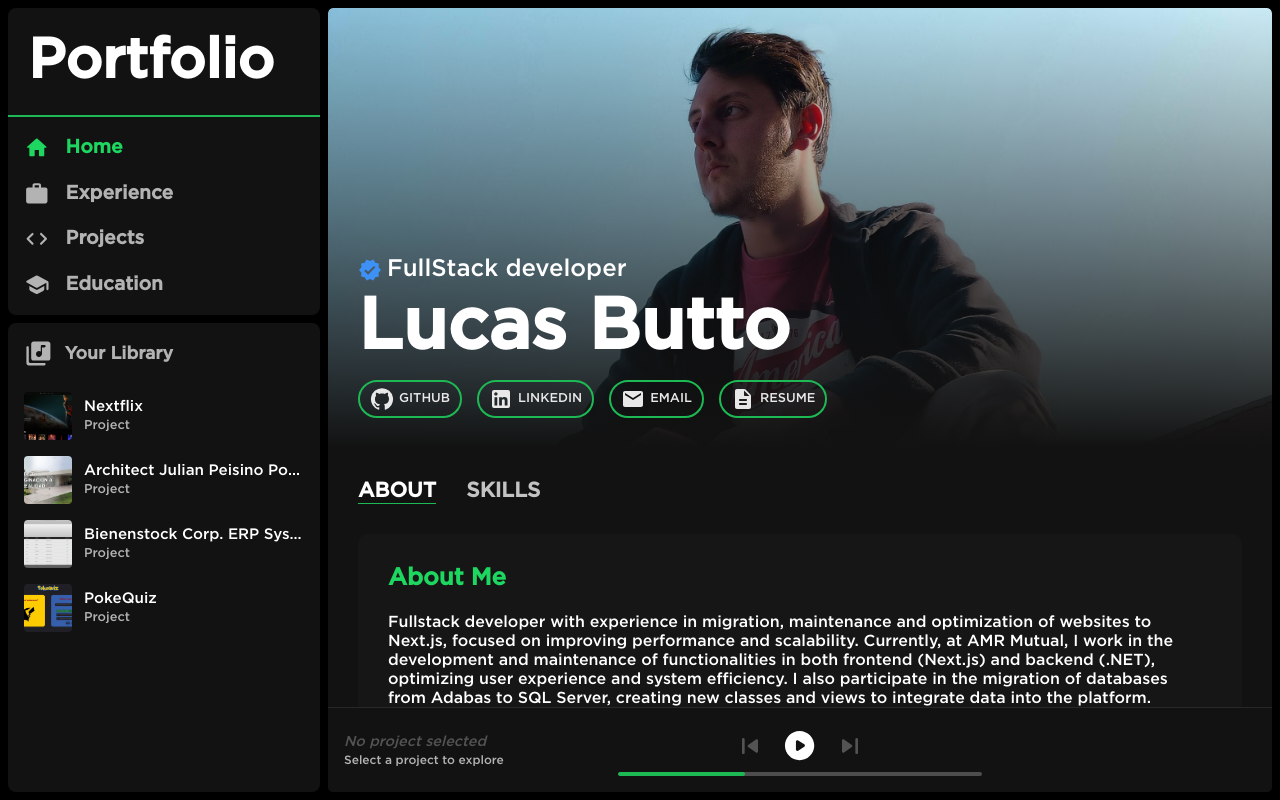
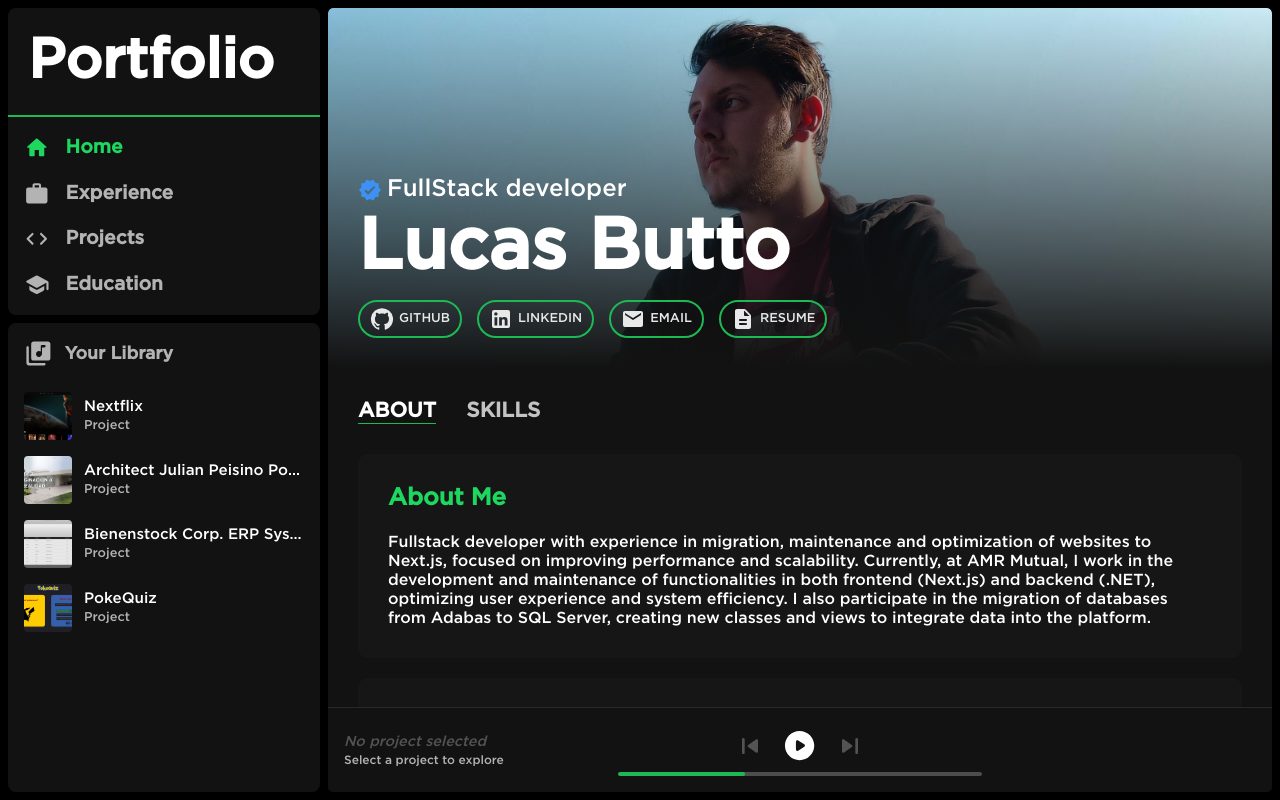
Before and after one commit to LucasButto/Portfolio-Spotify, a React (Vite) app: page / in a window 1280 px wide. Built offline with nearby package versions, Linux system fonts and the light colour scheme.

Commit message:
Change height of TopContainer to 360px

```diff
--- a/src/Styles/TopContainer.css
+++ b/src/Styles/TopContainer.css
@@ -5,7 +5,7 @@
     linear-gradient(to bottom, rgba(0, 0, 0, 0) 0%, rgba(18, 18, 18, 1) 100%),
     url(../Img/Top-Img.jpg);
   background-position: 0% 10%;
-  height: 440px;
+  height: 360px;
   width: 100%;
   border-radius: 5px;
 }
```
